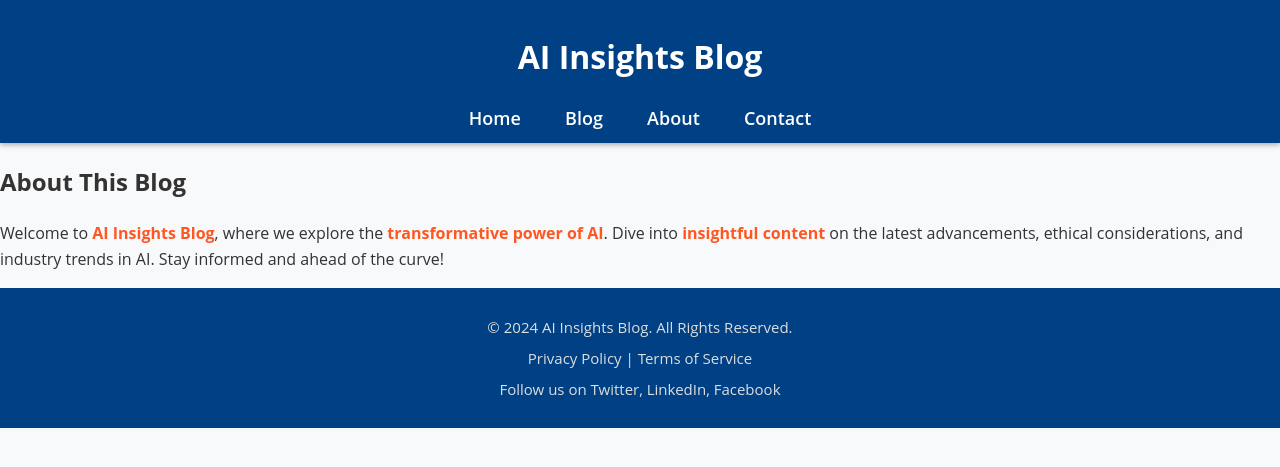
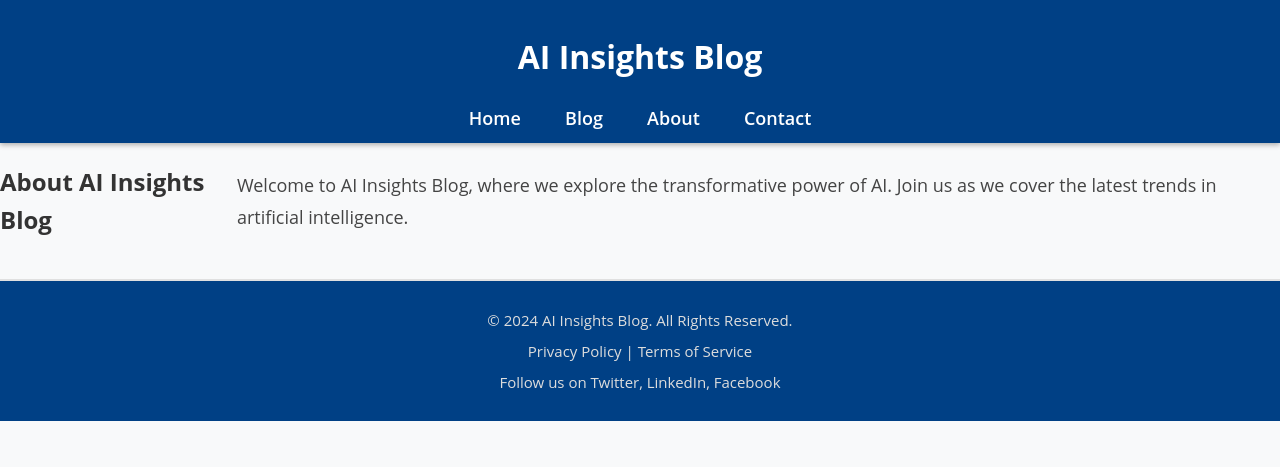
Before and after one commit to tomsonius/tomsonius.github.io, a Jekyll site: the page built from about.html, in a window 1280 px wide. Shown: the top 467 px of the page. Built offline with Jekyll 4.4.1, drawn with Linux system fonts in a browser that asks for light colours.

Commit message:
Update about.html

```diff
--- a/about.html
+++ b/about.html
@@ -1,7 +1,9 @@
 ---
-layout: page
+layout: default
 title: About
 ---
 
-<h2>About This Blog</h2>
-<p>Welcome to <span class="highlight">AI Insights Blog</span>, where we explore the <span class="highlight">transformative power of AI</span>. Dive into <span class="highlight">insightful content</span> on the latest advancements, ethical considerations, and industry trends in AI. Stay informed and ahead of the curve!</p>
+<section class="about">
+    <h1>About AI Insights Blog</h1>
+    <p>Welcome to AI Insights Blog, where we explore the transformative power of AI. Join us as we cover the latest trends in artificial intelligence.</p>
+</section>
```
